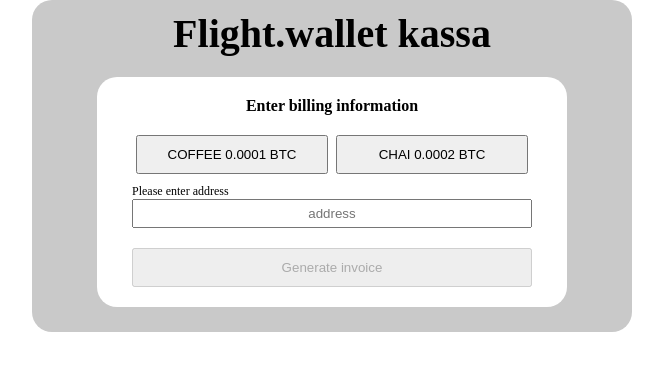
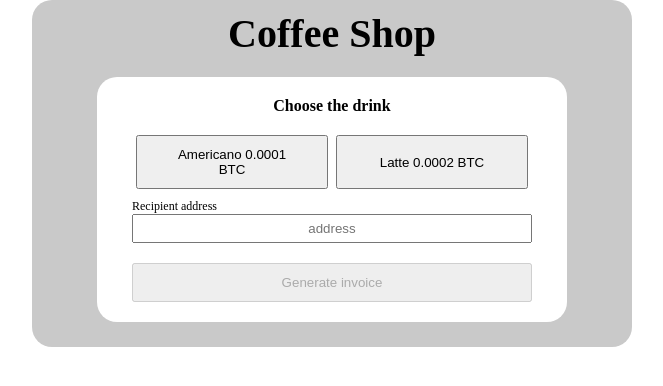
Before and after one commit to flightwallet/frontend, a website with bundled scripts: page dist/index.html in a window 1280 px wide. Shown: the whole page, without its empty margins (308-971 px from the left). Built offline with nearby package versions, Linux system fonts and the light colour scheme.

Commit message:
update text

```diff
--- a/dist/index.html
+++ b/dist/index.html
@@ -11,9 +11,9 @@
   <body>
     <section class="wrapper">
         <div class="section">
-            <h1 class="header">Flight.wallet kassa</h1>
+            <h1 class="header">Coffee Shop</h1>
             <div class="block" id="step-1">
-                <b>Enter billing information</b>
+                <b>Choose the drink</b>
 
                 <div class="buttonRow">
                     <button
@@ -21,18 +21,18 @@
                         id="btcButton"
                         onclick="setSelectCurrency('BTC')"
                     >
-                        COFFEE 0.0001 BTC
+                        Americano 0.0001 BTC
                     </button>
                     <button
                         class="selectBtn"
                         id="ethButton"
                         onclick="setSelectCurrency('ETH')"
                     >
-                        CHAI 0.0002 BTC
+                        Latte 0.0002 BTC
                     </button>
                 </div>
 
-                <label class="field">Please enter address</label>
+                <label class="field">Recipient address</label>
                 <input type="text" id="title" title="number" class="input" placeholder="address">
                 <button class="generate_btn" id="generateBtn" disabled>Generate invoice</button>
             </div>
@@ -51,7 +51,7 @@
                 <b>See QR with sign transaction</b>
                 <video id="qrScanner1" muted autoplay playsinline width="100%" height="250px"></video>
                 <a href="" target="_blank" id="txHex"></a>
-                <button onclick="window.location.reload()" class="confirmBtn" id="reloadBtn" >Again</button>
+                <button onclick="window.location.reload()" class="confirmBtn" id="reloadBtn">One more invoice</button>
             </div>
 
         </div>
```
